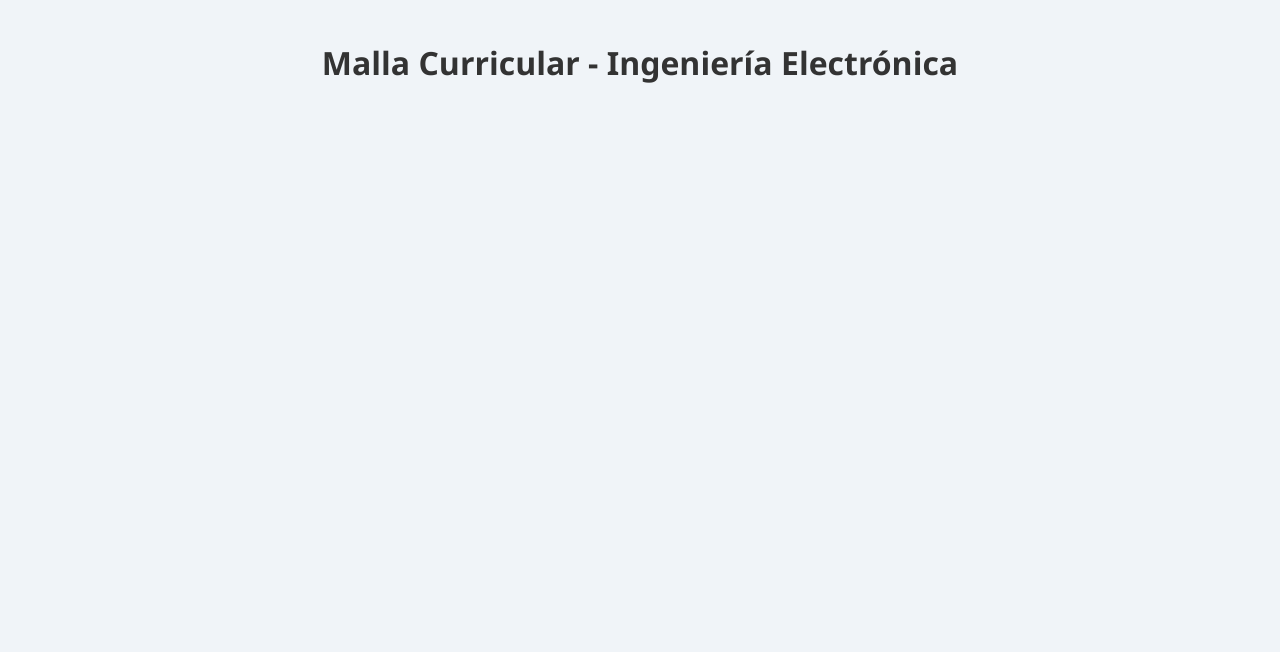
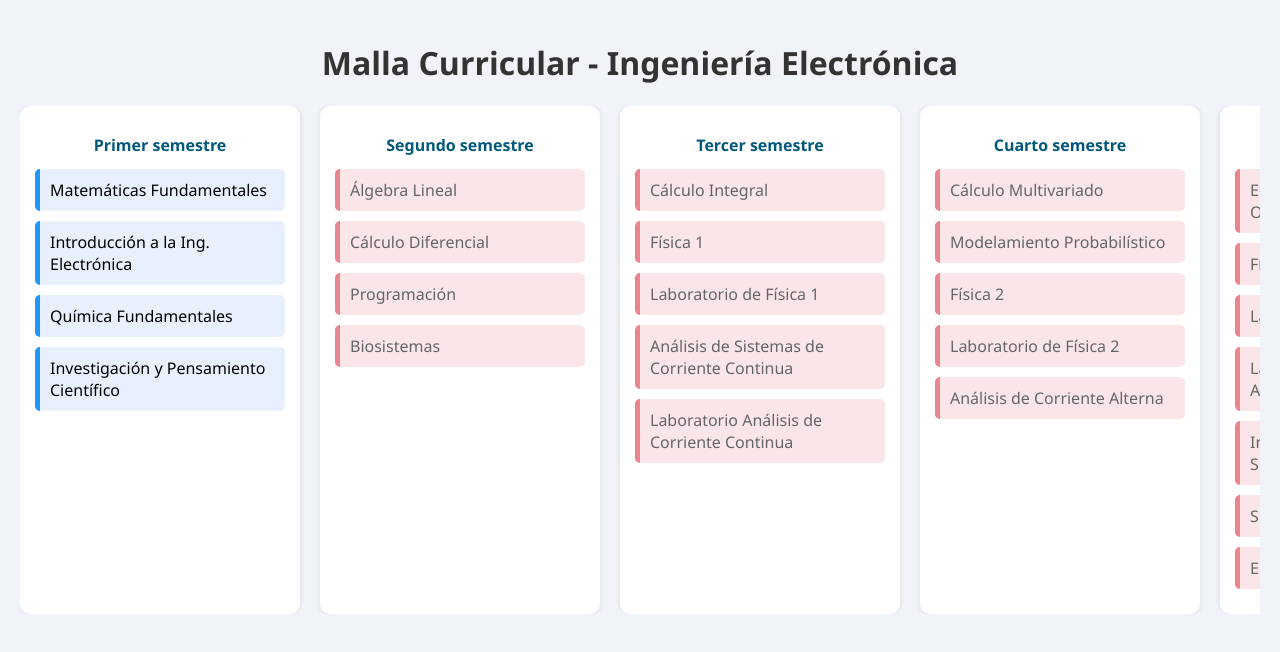
Before and after one commit to isabella2233/Malla-carrera, a plain HTML site: page index.html in a window 1280 px wide. Drawn offline with Linux system fonts and the light colour scheme.

Commit message:
Update index.html

```diff
--- a/index.html
+++ b/index.html
@@ -162,3 +162,63 @@
 
     function isApproved(name) {
       if (/CRÉDITOS/.test(name)) {
+               const creditMatch = name.match(/(\d+) CRÉDITOS/);
+        if (!creditMatch) return true;
+        const requiredCredits = parseInt(creditMatch[1]);
+        return aprobadas.length >= requiredCredits;
+      }
+      return aprobadas.includes(name);
+    }
+
+    function canUnlock(subject) {
+      if (typeof subject === 'string') return true;
+      return subject.reqs.every(req => isApproved(req));
+    }
+
+    function renderGrid() {
+      grid.innerHTML = '';
+      for (const [semestre, materias] of Object.entries(malla)) {
+        const column = document.createElement('div');
+        column.className = 'semester';
+        column.innerHTML = `<h2>${semestre}</h2>`;
+
+        materias.forEach(materia => {
+          const name = typeof materia === 'string' ? materia : materia.name;
+          const reqs = typeof materia === 'string' ? [] : materia.reqs || [];
+
+          const box = document.createElement('div');
+          box.className = 'subject';
+          box.textContent = name;
+
+          if (isApproved(name)) {
+            box.classList.add('completed');
+          } else if (!canUnlock(materia)) {
+            box.classList.add('locked');
+            box.title = "Requiere: " + reqs.filter(req => !isApproved(req)).join(", ");
+          }
+
+          box.addEventListener('click', () => {
+            if (box.classList.contains('locked')) return;
+            if (box.classList.contains('completed')) {
+              box.classList.remove('completed');
+              const index = aprobadas.indexOf(name);
+              if (index > -1) aprobadas.splice(index, 1);
+            } else {
+              box.classList.add('completed');
+              aprobadas.push(name);
+            }
+            saveProgress();
+            renderGrid();
+          });
+
+          column.appendChild(box);
+        });
+
+        grid.appendChild(column);
+      }
+    }
+
+    renderGrid();
+  </script>
+</body>
+</html>
```
